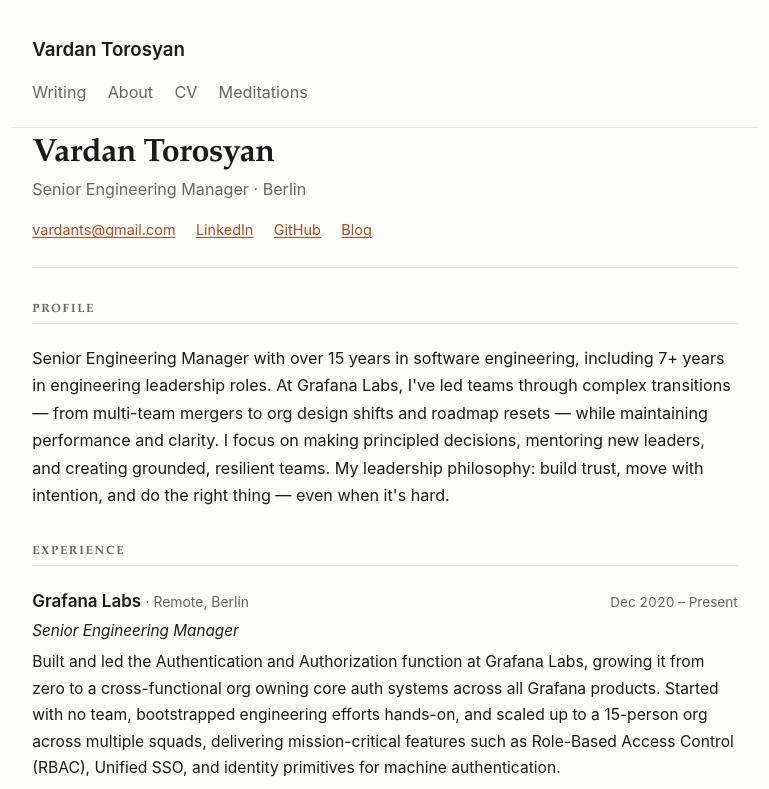
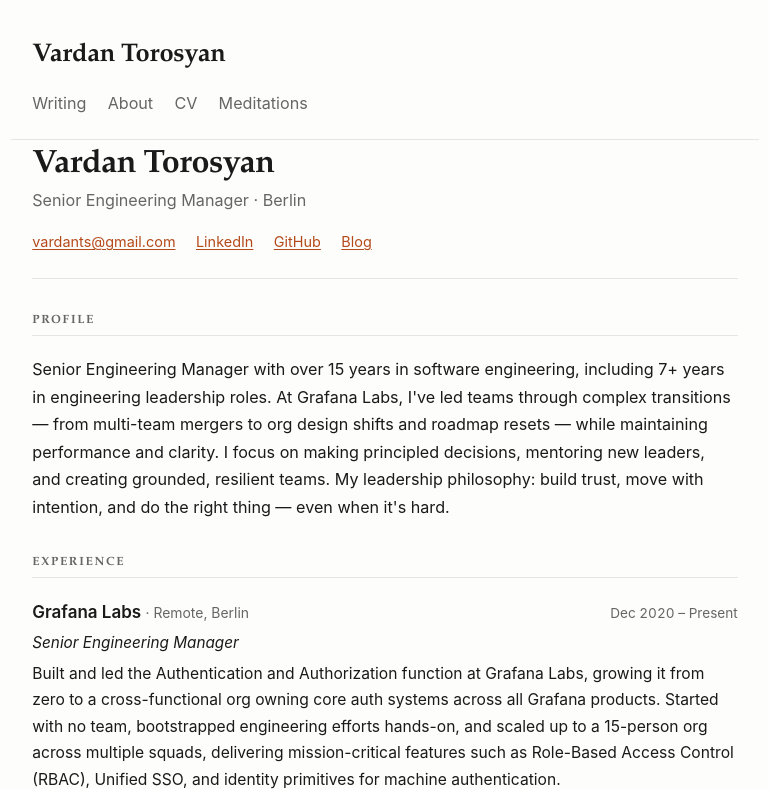
Before and after one commit to vtorosyan/vtorosyan.github.io, an Astro site: page /cv in a window 1280 px wide. Shown: the top 789 px of the page, without its empty margins (255-1024 px from the left). Built offline with nearby package versions, Linux system fonts and the light colour scheme; Astro itself is replaced by a stand-in of ours.

Commit message:
Promote site title to a proper masthead
Make the site title serif at 1.5rem so it reads as a brand/masthead
rather than a small label dwarfed by the page title below.

Co-Authored-By: Claude Opus 4.7 (1M context) <noreply@anthropic.com>

```diff
--- a/src/styles/global.css
+++ b/src/styles/global.css
@@ -74,10 +74,17 @@ header.site-header {
 }
 
 header.site-header .site-title {
-  font-size: 1.1rem;
+  font-family: var(--serif);
+  font-size: 1.5rem;
   font-weight: 600;
+  letter-spacing: -0.01em;
   color: var(--fg);
   text-decoration: none;
+  display: inline-block;
+}
+
+header.site-header .site-title:hover {
+  color: var(--accent);
 }
 
 header.site-header nav {
```
